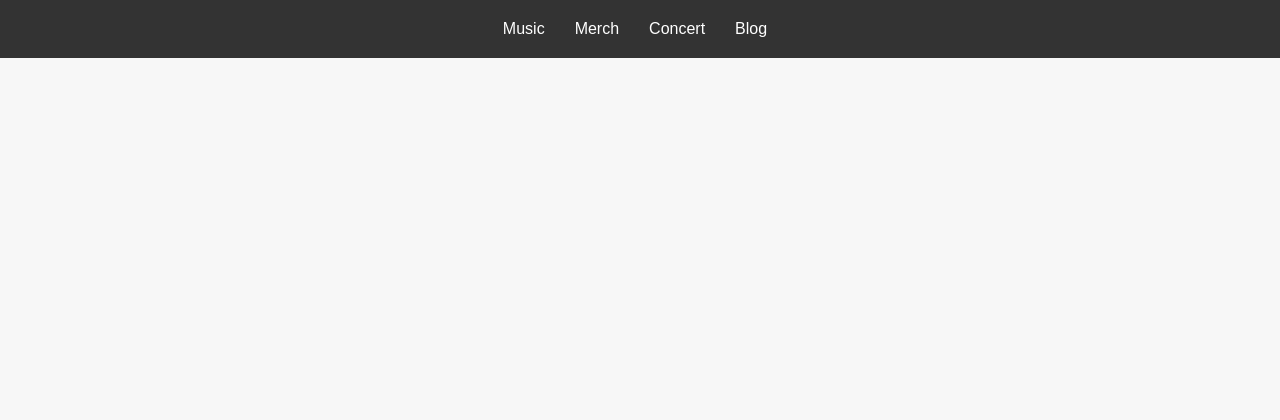
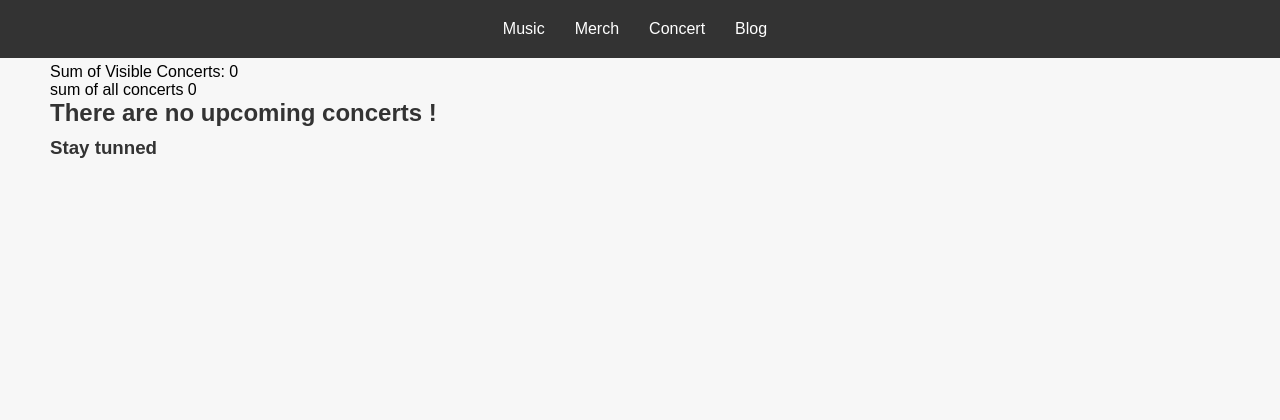
Before and after one commit to stonyte1/bandcamp, a Django app: page /concerts/ in a window 1280 px wide. Shown: the top 420 px of the page. Run offline with Django 4.2, Linux system fonts and the light colour scheme; data that the repository does not hold is empty.

Commit message:
concert templatetag for visibility

```diff
--- a/bandcamp/concerts/models.py
+++ b/bandcamp/concerts/models.py
@@ -58,13 +58,12 @@ class Concert(models.Model):
         default=0,
         db_index=True
     )
-
     link = models.TextField(_("link"), max_length=500)
     visible = models.BooleanField(_("visible"), default=False)
 
     class Meta:
-        verbose_name = _("conert")
-        verbose_name_plural = _("conerts")
+        verbose_name = _("concert")
+        verbose_name_plural = _("concerts")
 
     def __str__(self):
         return f'{self.date}'
--- a/bandcamp/concerts/templates/concert_view.html
+++ b/bandcamp/concerts/templates/concert_view.html
@@ -1,8 +1,16 @@
 {% extends 'base.html' %}
+{% load concert_tags %}
 {% block content %}
+<p>Sum of Visible Concerts: {{ concerts|sum_visible }}</p>
+<p>sum of all concerts {{concerts.count}}</p>
+{% if concerts|sum_visible == 0  %}
+    <h2>There are no upcoming concerts !</h2>
+    <h3>Stay tunned</h3>
+{% else %}
 <ul>
 {% for concert in concerts %}
-    <li>{% if concert.visible == True %}{{concert.date}} {{concert.city}} {{concert.venue}} {% if concert.ticket_status == 2 %}<a href={{concert.link}}>{{concert.get_ticket_status_display}}</a>{% else %}{{concert.get_ticket_status_display}}{% endif %}{% endif %}</li>
+    {% if concert.visible == True %}<li>{{concert.date}} {{concert.city}} {{concert.venue}} {% if concert.ticket_status == 2 %}<a href={{concert.link}}>{{concert.get_ticket_status_display}}</a>{% else %}{{concert.get_ticket_status_display}}{% endif %}</li>{% endif %}
 {% endfor %}
 </ul>
+{% endif %}
 {% endblock content %}
--- /dev/null
+++ b/bandcamp/concerts/templatetags/concert_tags.py
@@ -0,0 +1,7 @@
+from django import template
+
+register = template.Library()
+
+@register.filter
+def sum_visible(concerts):
+    return sum(concert.visible for concert in concerts)
```
Also changed, not shown: bandcamp/concerts/templatetags/__init__.py (added).
